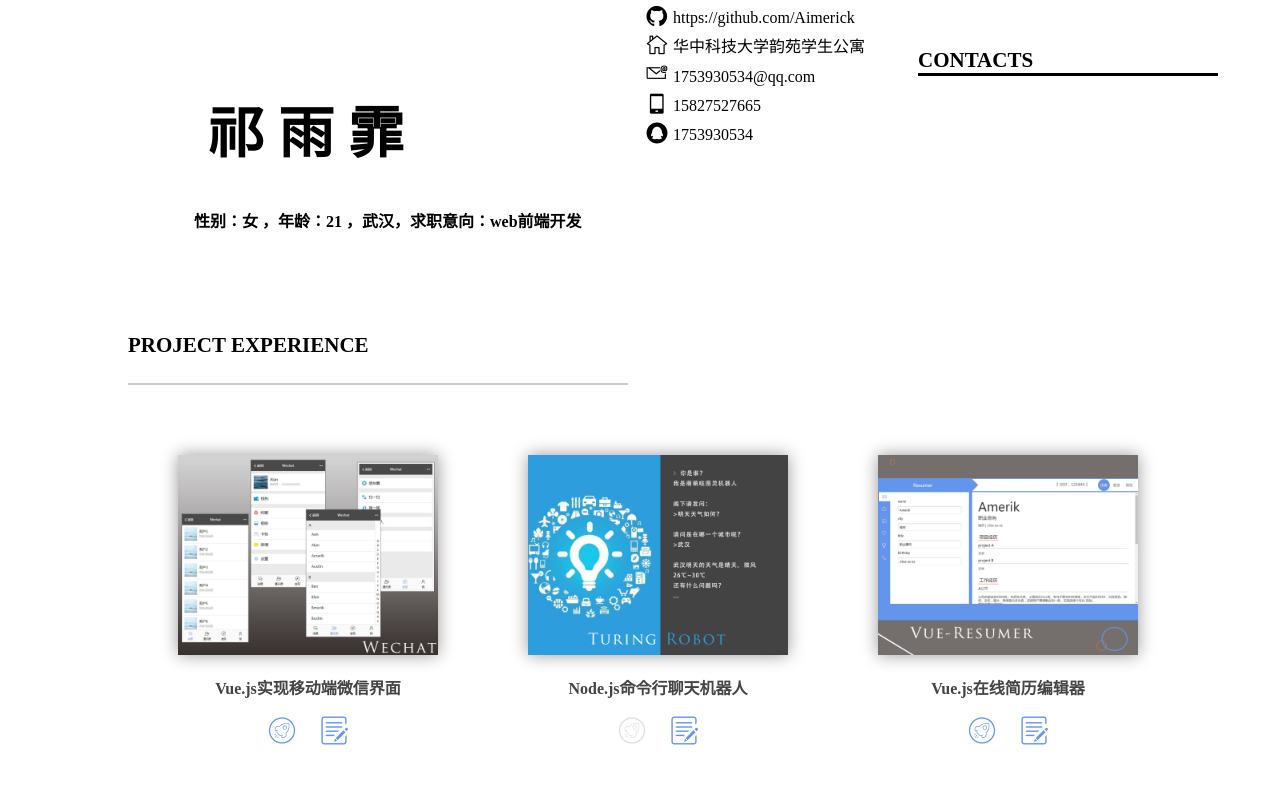
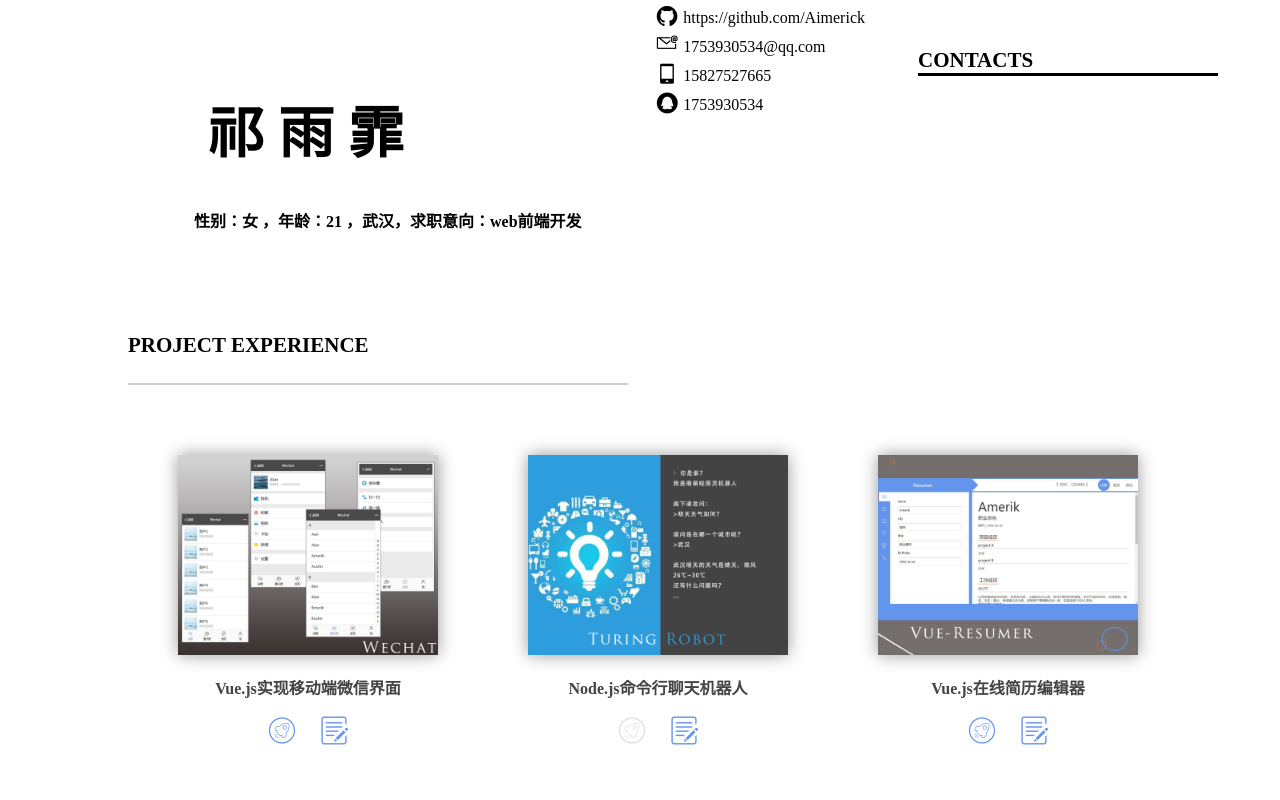
Before and after one commit to Aimerick/Curriculum-Vitae, a plain HTML site: page index.html in a window 1280 px wide. Shown: the top 800 px of the page. Drawn offline with Linux system fonts and the light colour scheme.

Commit message:
修改部分内容

```diff
--- a/index.html
+++ b/index.html
@@ -293,9 +293,6 @@ li {
             <i class="iconfont icon-github"></i>
             https://github.com/Aimerick</li>
           <li>
-            <i class="iconfont icon-iconfontaddress"></i>
-            华中科技大学韵苑学生公寓</li>
-          <li>
             <i class="iconfont icon-cion13"></i>
             1753930534@qq.com</li>
           <li>
```
